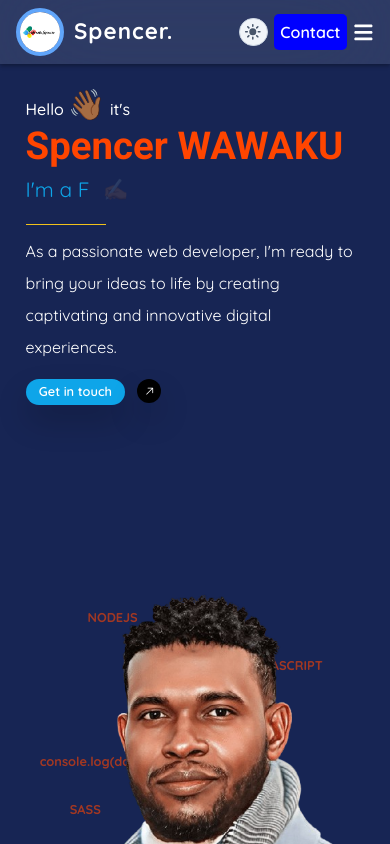
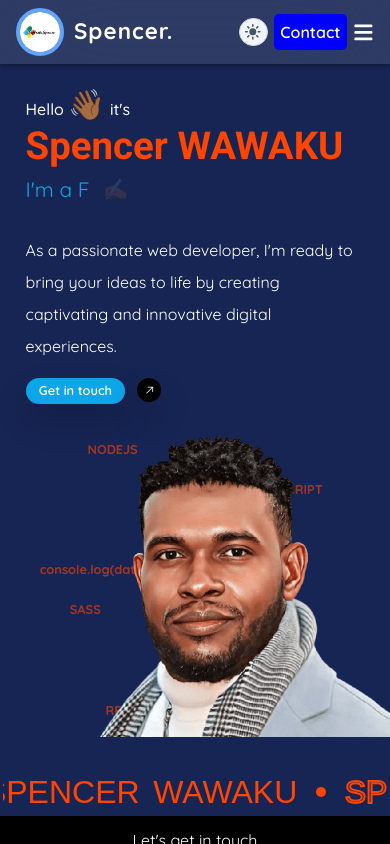
Before and after one commit to spe9110/spencer-wawaku, a React (Create React App) app in the folder spencer-wawaku/: page / in a window 390 px wide. Shown: the top 844 px of the page. Built offline with nearby package versions, Linux system fonts and the light colour scheme.

Commit message:
add the responsive exercice

```diff
--- a/spencer-wawaku/src/App.css
+++ b/spencer-wawaku/src/App.css
@@ -1621,9 +1621,9 @@ a {
   }
   .container .Hero .Social__Media {
     display: flex;
-    top: 60%;
+    top: 50%;
     right: -9vw;
-    transform: translateY(-60%);
+    transform: translateY(-50%);
   }
 }
 @media only screen and (max-width: 1299px) {
@@ -1729,26 +1729,27 @@ a {
   }
   .container .Hero .Social__Media {
     display: flex;
-    top: 40%;
-    right: -10.9vw;
-    transform: translateY(-40%);
+    top: 50%;
+    right: -11.9vw;
+    transform: translateY(-50%);
   }
 }
 @media only screen and (max-width: 992px) {
   .container .Hero {
-    min-height: 75vh;
+    min-height: 590px;
     padding: 0 4em;
     padding-top: 1.5em;
+    display: flex;
     flex-direction: row;
-    align-items: center;
-    justify-content: start;
+    align-items: start;
+    justify-content: center;
     gap: 1rem;
     margin: 0;
     overflow: auto;
   }
   .container .Hero__info {
     width: 50%;
-    min-height: 70vh;
+    height: 450px;
     padding: 1em;
   }
   .container .Hero__info__greet {
@@ -1757,11 +1758,11 @@ a {
   }
   .container .Hero__info__name {
     margin-top: 2.5rem;
-    font-size: 4rem;
+    font-size: 3rem;
     line-height: 2rem;
   }
   .container .Hero__info__job {
-    font-size: 2rem;
+    font-size: 1.55rem;
     line-height: 1rem;
     margin-top: 2.4rem;
   }
@@ -1789,7 +1790,7 @@ a {
   }
   .container .Hero__profil {
     width: 50%;
-    min-height: 70vh;
+    height: 450px;
     padding: 1em;
     z-index: 40;
   }
@@ -1835,23 +1836,25 @@ a {
   }
   .container .Hero .Social__Media {
     display: flex;
+    top: 50%;
+    right: -12.2vw;
+    transform: translateY(-50%);
   }
 }
 @media only screen and (max-width: 768px) {
   .container .Hero {
-    min-height: 60vh;
-    gap: 0.7rem;
+    min-height: 700px;
+    gap: 0.5rem;
+    display: flex;
     flex-direction: column;
-    padding: 0 1em;
-    padding-top: 1em;
     align-items: center;
     justify-content: start;
+    padding: 0.5em 1em;
     margin: 0;
-    overflow: auto;
   }
   .container .Hero__info {
     width: 100%;
-    min-height: 300px;
+    height: 330px;
     padding: 0.5em 0.6em;
   }
   .container .Hero__info__greet {
@@ -1895,9 +1898,8 @@ a {
   }
   .container .Hero__profil {
     width: 100%;
-    min-height: 200px;
-    display: flex;
-    justify-content: center;
+    min-height: 400px;
+    margin: 0;
   }
   .container .Hero__profil__picture {
     width: 550px;
@@ -1942,7 +1944,7 @@ a {
 }
 @media only screen and (max-width: 499px) {
   .container .Hero {
-    min-height: 730px;
+    min-height: 600px;
     gap: 0.5rem;
     display: flex;
     flex-direction: column;
@@ -1953,7 +1955,7 @@ a {
   }
   .container .Hero__info {
     width: 100%;
-    min-height: 300px;
+    height: 320px;
     padding: 1em 0.6em;
   }
   .container .Hero__info__greet {
@@ -1997,7 +1999,7 @@ a {
   }
   .container .Hero__profil {
     width: 100%;
-    min-height: 380px;
+    height: 380px;
     margin: 0;
   }
   .container .Hero__profil__picture {
--- a/spencer-wawaku/src/component/Main/MainSass/_Home.scss
+++ b/spencer-wawaku/src/component/Main/MainSass/_Home.scss
@@ -111,6 +111,5 @@
 
             }
         }
-
     }
 }
```
Also changed, not shown: spencer-wawaku/src/App.scss (+26 -29 lines), 1 other file (tests, documents, lock files or other folders).
